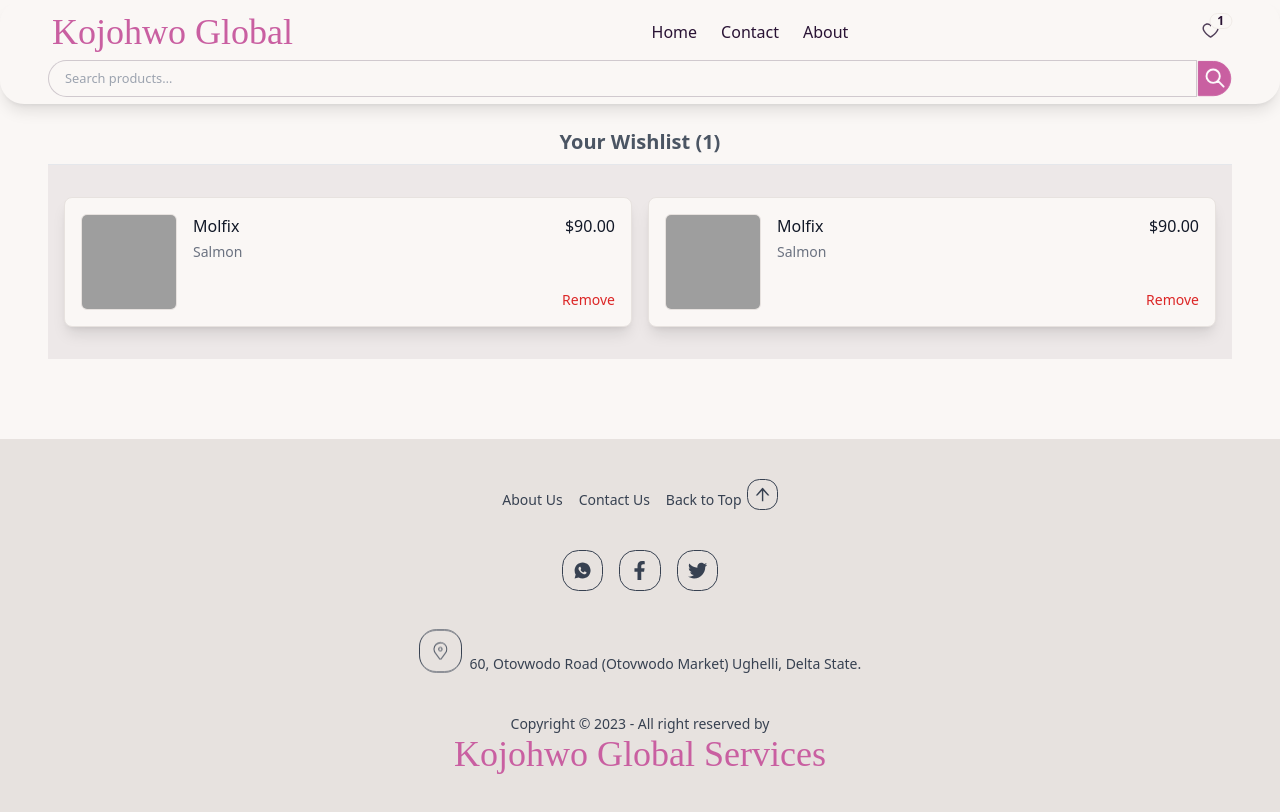
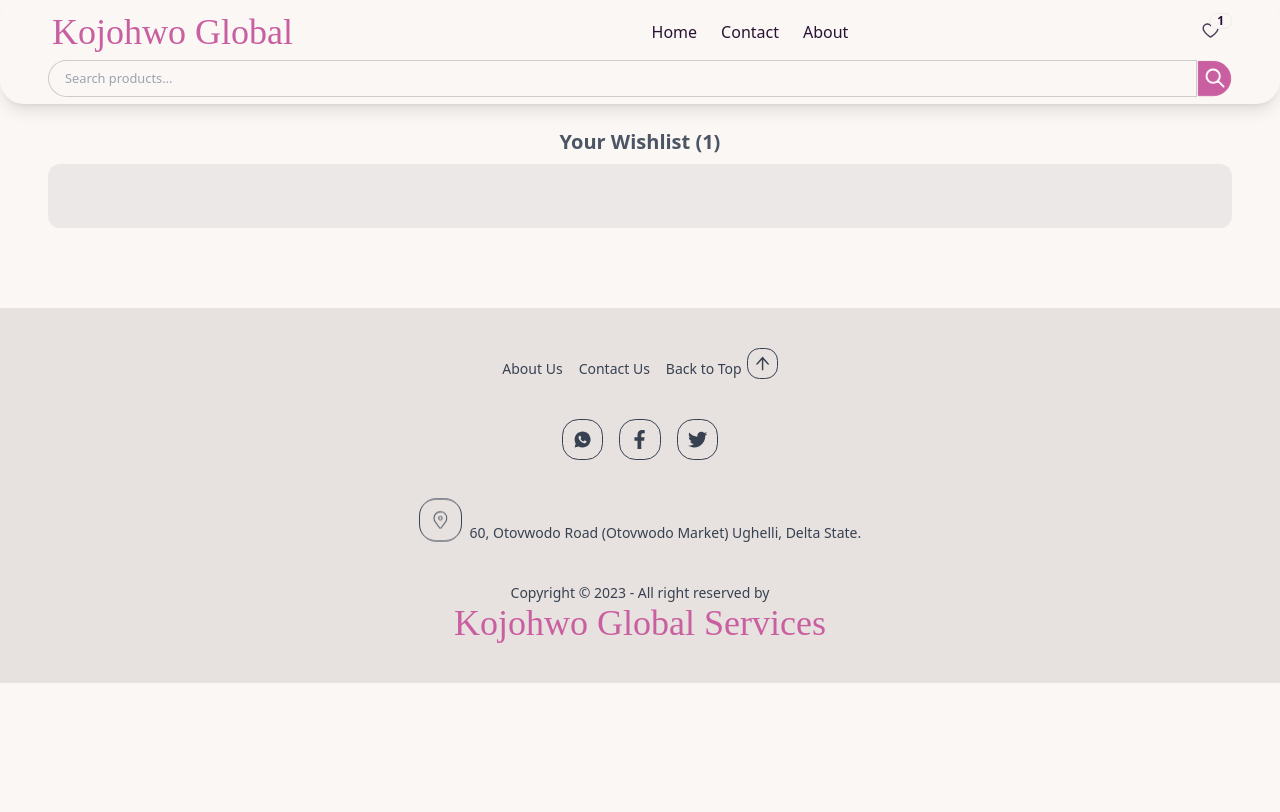
Before and after one commit to emuobopleasure/KojohwoGlobal-store, a React (Create React App) app: page /wishlist in a window 1280 px wide. Built offline with nearby package versions, Linux system fonts and the light colour scheme; grey boxes are pictures that could not be loaded; a web font is replaced by a local one.

Commit message:
Implemented 'Add to Wishlist' functionality and ensured that wishlist items are rendered correctly within the wishlist component

```diff
--- a/src/components/ShopItem.js
+++ b/src/components/ShopItem.js
@@ -1,41 +1,41 @@
-import React from 'react'
+import React, { useContext } from 'react'
 import { AiOutlineHeart } from 'react-icons/ai';
+import { AppContext } from '../context/appContext';
+import { Link } from 'react-router-dom';
 
 
 const ShopItem = ({ item }) => {
+    const { wishlist, handleWishlistButtonClick } = useContext(AppContext)
+    const isItemInWishlist = wishlist.some(wishlistItem => wishlistItem.id === item.id);
+
+
     return (
         <article>
             <div className="flex justify-center items-center w-full cursor-pointer">
                 <div className="card bg-base-100 shadow-xl hover:shadow-2xl h-[17rem] rounded-3xl flex flex-col justify-around items-center overflow-hidden sm:flex-row w-[12rem] sm:h-52 sm:w-auto md:w-[43vw] lg:w-[23rem] transition ease-in-out delay-50 lg:hover:-translate-y-1 lg:hover:scale-110 duration-300">
-                    <img className="h-1/2 w-full sm:h-full sm:w-1/2 object-cover" src={item.image} alt={item.name}/>
-                    <div className="flex-1 w-full flex flex-col items-baseline justify-around h-1/2 px-4 sm:h-full sm:items-baseline sm:w-1/2">
+                    <Link to={`/products/${item.id}`} className='image-wrapper overflow-hidden h-1/2 w-full sm:h-full sm:w-1/2'>
+                        <img className="object-cover h-full w-full" src={item.image} alt={item.name} />
+                    </Link>
+                    <div className="card=buttom flex-1 w-full flex flex-col items-baseline justify-around h-1/2 px-4 sm:h-full sm:items-baseline sm:w-1/2">
+                        <Link to={`/products/${item.id}`} className='w-full flex flex-col items-start gap-2'>
                             <h1 className="text-lg font-bold mb-0 text-gray-600 font-sans truncate w-full">
                                 {item.name}
                             </h1>
                             <p className="text-xs text-gray-500 w-4/5">
                                 {item.description}
                             </p>
-                        {/* <div className="rating flex items-center w-full">
-                            <input type="radio" name="rating-2" className="mask mask-star-2 bg-orange-400" />
-                            <input type="radio" name="rating-2" className="mask mask-star-2 bg-orange-400" defaultChecked />
-                            <input type="radio" name="rating-2" className="mask mask-star-2 bg-orange-400" />
-                            <input type="radio" name="rating-2" className="mask mask-star-2 bg-orange-400" />
-                            <input type="radio" name="rating-2" className="mask mask-star-2 bg-orange-400" />
-                            <p className='no-of-reviews ml-1 text-xs text-gray-500'>({item.numReviews} Reviews)</p>
-                        </div> */}
                             <h1 className="font-bold text-gray-500">₦{item.price}</h1>
+                        </Link>
                         <div className="w-full mx-auto md:mx-0">
                             {/* <Button
                                 text="Add to Wishlist" styling="mr-5 rounded-3xl text-sm px-[8px] py-[1px] font-light mr-0"
                             /> */}
-                            {/* <Link to='/'> */}
-                            <button className="disabled add-to-wish w-full px-[6px] py-[4px] gap-[2px] flex justify-center items-center bg-btnColor text-white font-medium text-[63%] md:text-sm leading-snug capitalize rounded-full shadow-md hover:bg-pink-500 hover:shadow-lg focus:bg-pink-700 focus:shadow-lg focus:outline-none focus:ring-0 active:bg-pink-800 active:shadow-lg transition duration-150 ease-in-out">
+                            <button onClick={() => handleWishlistButtonClick(item)} className="add-to-wish w-full px-[6px] py-[4px] gap-[2px] flex justify-center items-center bg-btnColor text-white font-medium text-[63%] md:text-sm leading-snug capitalize rounded-full shadow-md hover:bg-pink-500 hover:shadow-lg focus:bg-pink-700 focus:shadow-lg focus:outline-none focus:ring-0 active:bg-pink-800 active:shadow-lg transition duration-150 ease-in-out">
                                 <AiOutlineHeart size='1.2rem' />
                                 <p className='addtowish'>
-                                    Add to Wishlist
+                                    {isItemInWishlist ? 'Remove from Wishlist' : 'Add to Wishlist'}
                                 </p>
                             </button>
-                            {/* </Link> */}
                         </div>
                     </div>
                 </div>
--- a/src/components/ShopSection.js
+++ b/src/components/ShopSection.js
@@ -1,6 +1,5 @@
 import React, { useContext } from 'react'
 import ShopItem from './ShopItem'
-import { Link } from 'react-router-dom'
 import Pagination from './Pagination'
 import Categories from './Categories'
 import { AppContext } from '../context/appContext'
@@ -29,12 +28,12 @@
                         </div>
                         :
                         !isLoading && filteredProducts.map((product) => (
-                            <Link to={`/products/${product.id}`} key={product.id}>
+                            // <Link to={`/products/${product.id}`} key={product.id}>
                                 <ShopItem
                                     key={product.id}
                                     item={product}
                                 />
-                            </Link>
+                            // </Link>
                         ))
                 }
             </div>
--- a/src/pages/SingleProduct.js
+++ b/src/pages/SingleProduct.js
@@ -1,30 +1,38 @@
-import React from 'react'
+import React, { useContext } from 'react'
 import { Link, useParams } from 'react-router-dom'
 import products from '../Products'
 import { BsWhatsapp } from 'react-icons/bs';
 import { AiOutlineHeart } from 'react-icons/ai';
 import { BsArrowLeft } from 'react-icons/bs';
+import { AppContext } from '../context/appContext';
 
 const SingleProductPage = () => {
     window.scrollTo(0, 0)
 
+    const { handleWishlistButtonClick, wishlist } = useContext(AppContext)
+
     const { id } = useParams()
 
-    const product = products.find((p) => p.id === parseInt(id))
+    const item = products.find((p) => p.id === parseInt(id))
+
+    const isItemInWishlist = wishlist.some(wishlistItem => wishlistItem.id === item.id);
+
+
+
 
     return (
         <section>
             <div className="single-item text-gray-700 body-font overflow-hidden bg-base-100 mt-[7.3vh] mb-4 md:mt-20">
                 <div className="container py-2 md:py-12 mx-auto">
                     <div className="lg:w-4/5 mx-auto flex flex-wrap">
-                        <img alt={product.name} className="product-image lg:w-1/2 w-full h-full max-h-[20rem] md:max-h-[28rem] md:h-[28rem] object-scale-down md:object-contain object-center rounded-bl-2xl rounded-br-2xl md:rounded relative" src={product.image} />
+                        <img alt={item.name} className="product-image lg:w-1/2 w-full h-full max-h-[20rem] md:max-h-[28rem] md:h-[28rem] object-scale-down md:object-contain object-center rounded-bl-2xl rounded-br-2xl md:rounded relative" src={item.image} />
                         {/* arrow button that navigates to the previously active route */}
                         <Link to='..' className='back-link absolute md:hidden ml-[1rem] top-[4.3rem] p-[10px] rounded-[40%] border-[1px] border-[#374151] bg-[#efeae6]'>
                             <BsArrowLeft size='1.2rem' />
                         </Link>
                         <div className="lg:w-1/2 w-full px-[1.1rem] md:px-[2rem] lg:px-[3rem] lg:pl-10 lg:py-6 mt-6 lg:mt-0">
                             {/* <h2 className="text-sm title-font text-gray-500 tracking-widest">BRAND NAME</h2> */}
-                            <h1 className="product-name text-gray-600 text-3xl title-font font-medium mb-2">{product.name}</h1>
+                            <h1 className="product-name text-gray-600 text-3xl title-font font-medium mb-2">{item.name}</h1>
                             <div className="flex mb-4">
                                 <span className="flex items-center">
                                     <svg fill="currentColor" stroke="currentColor" strokeLinecap="round" strokeLinejoin="round" strokeWidth={2} className="w-4 h-4 text-red-500" viewBox="0 0 24 24">
@@ -42,16 +50,16 @@
                                     <svg fill="none" stroke="currentColor" strokeLinecap="round" strokeLinejoin="round" strokeWidth={2} className="w-4 h-4 text-red-500" viewBox="0 0 24 24">
                                         <path d="M12 2l3.09 6.26L22 9.27l-5 4.87 1.18 6.88L12 17.77l-6.18 3.25L7 14.14 2 9.27l6.91-1.01L12 2z" />
                                     </svg>
-                                    <span className="number-of-reviews text-gray-600 ml-3">{product.numReviews} Reviews</span>
+                                    <span className="number-of-reviews text-gray-600 ml-3">{item.numReviews} Reviews</span>
                                 </span>
                                 <span className="flex ml-3 pl-3 py-2 border-l-2 border-gray-200">
 
 
                                 </span>
                             </div>
-                            <p className="leading-relaxed">{product.description}</p>
+                            <p className="leading-relaxed">{item.description}</p>
                             <div className="flex mt-6 items-center pb-5 border-b-2 border-gray-200 mb-5 justify-between gap-[6vw]">
-                                <div className="title-font font-medium text-2xl text-gray-900">₦{product.price}</div>
+                                <div className="title-font font-medium text-2xl text-gray-900">₦{item.price}</div>
                                 <Link className='tooltip tooltip-top' to='https://wa.me/message/WRKSVZP2GDD7K1' target='_blank' data-tip="Chat to Order">
                                     <button className="wish-button rounded-full w-10 h-10 p-0 border-0 inline-flex items-center justify-center text-gray-500 ml-4 bg-green-600">
                                         <BsWhatsapp
@@ -63,10 +71,12 @@
                                 </Link>
                             </div>
                             <div className="add-to-wish flex justify-between lg:justify-start gap-[10vw]">
-                                <button className="add-to-wish w-full px-[6px] py-[4px] gap-[4px] flex justify-center items-center bg-btnColor text-white font-medium text-[79%] md:text-lg leading-snug capitalize rounded-full shadow-md hover:bg-pink-500 hover:shadow-lg focus:bg-pink-700 focus:shadow-lg focus:outline-none focus:ring-0 active:bg-pink-800 active:shadow-lg transition duration-150 ease-in-out">
+                                <button onClick={() => handleWishlistButtonClick(item) } className="add-to-wish w-full px-[6px] py-[4px] gap-[4px] flex justify-center items-center bg-btnColor text-white font-medium text-[79%] md:text-lg leading-snug capitalize rounded-full shadow-md hover:bg-pink-500 hover:shadow-lg focus:bg-pink-700 focus:shadow-lg focus:outline-none focus:ring-0 active:bg-pink-800 active:shadow-lg transition duration-150 ease-in-out">
                                     <AiOutlineHeart size='1.2rem' />
                                     <p className='addtowish'>
-                                        Add to Wishlist
+                                       {
+                                            isItemInWishlist ? 'Remove from Wishlist' : ' Add to Wishlist'
+                                       }
                                     </p>
                                 </button>
                             </div>
--- a/src/pages/Wishlist.js
+++ b/src/pages/Wishlist.js
@@ -1,77 +1,60 @@
-import React from 'react'
-import { Link } from 'react-router-dom'
-import Button from '../components/Button'
-
+import React, { useContext } from 'react'
+import { CiTrash } from 'react-icons/ci';
+import { AppContext } from '../context/appContext';
 const Wishlist = () => {
     window.scrollTo(0, 0)
 
+    const { wishlist } = useContext(AppContext)
+
+
     return (
         <section>
-            <div className='wishlist px-[1.1rem] md:px-[2rem] lg:px-[3rem] mt-[6rem] lg:mt-[8rem]'>
-                <div className='shopping-cart border-b'>
+            <div className='wishlist px-[1.1rem] md:px-[2rem] lg:px-[3rem] mt-[6rem] lg:mt-[8rem] xl:max-w-[90rem] xl:mx-auto'>
+                <div className='shopping-cart'>
                     <h1 className='cart-headind text-xl text-center font-bold text-gray-600 mb-[0.5rem]'>
                         Your Wishlist (1)
                     </h1>
                 </div>
-                <div className='cart-container bg-[#ede8e8] py-[2rem] px-[1rem] flex flex-col lg:flex-row justify-between gap-[1rem]'>
-                    <div className='cart-products w-full'>
-                        <div className="cart-item-card bg-base-100 flex py-4 px-4 border border-base-300 rounded-lg shadow-lg hover:bg-base-200">
+                <div className='cart-container bg-[#ede8e8] py-[2rem] px-[1rem] flex flex-col lg:grid grid-cols-2 2xl:grid-cols-3 justify-between gap-[1rem] rounded-xl'>
+                    {wishlist.map((item) => (
+                        <div key={item.id} className='cart-products w-full'>
+                            <div className="cart-item-card bg-base-100 flex py-4 px-4 border border-base-300 rounded-lg shadow-lg hover:bg-base-300 hover:outline hover:outline-white">
                                 <div className="h-24 w-24 flex-shrink-0 overflow-hidden rounded-md border border-base-300">
-                                <img src="https://molfix.com.ng/wp-content/uploads/2020/04/comfortfix5.png" alt="Salmon orange fabric pouch with match zipper, gray zipper pull, and adjustable hip belt." className="h-full w-full object-cover object-center" />
+                                    <img src={item.image} alt="Salmon orange fabric pouch with match zipper, gray zipper pull, and adjustable hip belt." className="h-full w-full object-cover object-center" />
                                 </div>
                                 <div className="ml-4 flex flex-1 flex-col">
                                     <div>
-                                    <div className="flex            justify-between text-base font-medium text-gray-900">
+                                        <div className="flex justify-between text-base font-medium text-gray-700">
                                             <h3>
-                                            <a href="#"> Molfix </a>
+                                                {item.name}
                                             </h3>
-                                        <p className="ml-4">$90.00</p>
+                                            <div className="flex">
+                                                <button type="button" className="font-medium text-sm text-red-600 hover:text-red-500 flex items-center gap-1">
+                                                    <CiTrash />
+                                                    <p>Remove</p>
+                                                </button>
                                             </div>
-                                    <p className="mt-1 text-sm text-gray-500">
+                                        </div>
+                                        {/* <p className="mt-1 text-sm text-gray-500">
                                         Salmon
-                                    </p>
+                                    </p> */}
                                     </div>
                                     <div className="flex flex-1 items-end justify-between text-sm ">
                                         <div className="div">
-                                        {/* <Button text='Buy Now' styling='px-[8px] py-[4px]'  /> */}
+                                            <p className="price">
+                                                ₦{item.price}
+                                            </p>
                                         </div>
                                         <div className="flex">
-                                        <button type="button" className="font-medium text-red-600 hover:text-red-500">Remove
-                                        </button>
+                                            {/* <button type="button" className="font-medium text-red-600 hover:text-red-500">Remove
+                                        </button> */}
                                         </div>
                                     </div>
                                 </div>
                             </div>
                         </div>
-                    <div className='cart-products w-full'>
-                        <div className="cart-item-card bg-base-100 flex py-4 px-4 border border-base-300 rounded-lg shadow-lg hover:bg-base-200">
-                            <div className="h-24 w-24 flex-shrink-0 overflow-hidden rounded-md border border-base-300">
-                                <img src="https://molfix.com.ng/wp-content/uploads/2020/04/comfortfix5.png" alt="Salmon orange fabric pouch with match zipper, gray zipper pull, and adjustable hip belt." className="h-full w-full object-cover object-center" />
-                            </div>
-                            <div className="ml-4 flex flex-1 flex-col">
-                                <div>
-                                    <div className="flex            justify-between text-base font-medium text-gray-900">
-                                        <h3>
-                                            <a href="#"> Molfix </a>
-                                        </h3>
-                                        <p className="ml-4">$90.00</p>
-                                    </div>
-                                    <p className="mt-1 text-sm text-gray-500">
-                                        Salmon
-                                    </p>
-                                </div>
-                                <div className="flex flex-1 items-end justify-between text-sm ">
-                                    <div className="div">
-                                        {/* <Button text='Buy Now' styling='px-[8px] py-[4px]'  /> */}
-                                    </div>
-                                    <div className="flex">
-                                        <button type="button" className="font-medium text-red-600 hover:text-red-500">Remove
-                                        </button>
-                                    </div>
-                                </div>
-                            </div>
-                        </div>
-                    </div>
+                    ))}
+
                 </div>
             </div>
         </section>
```
Also changed, not shown: src/App.js (+10 -8 lines), src/context/appContext.js (+18 -3 lines), src/test.js (added, +45 -0 lines). Lines whose indentation alone changed are shown as unchanged.
